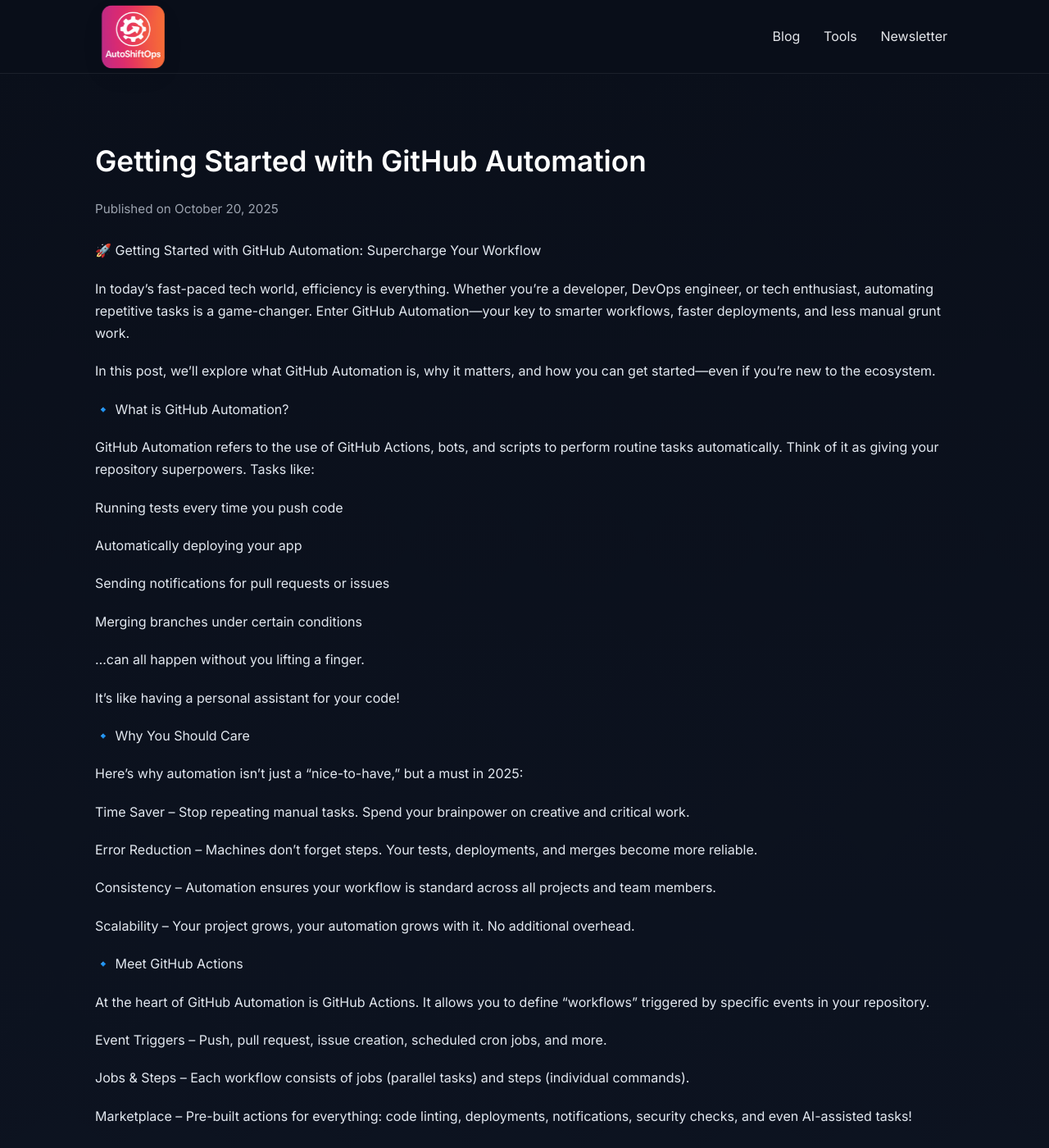
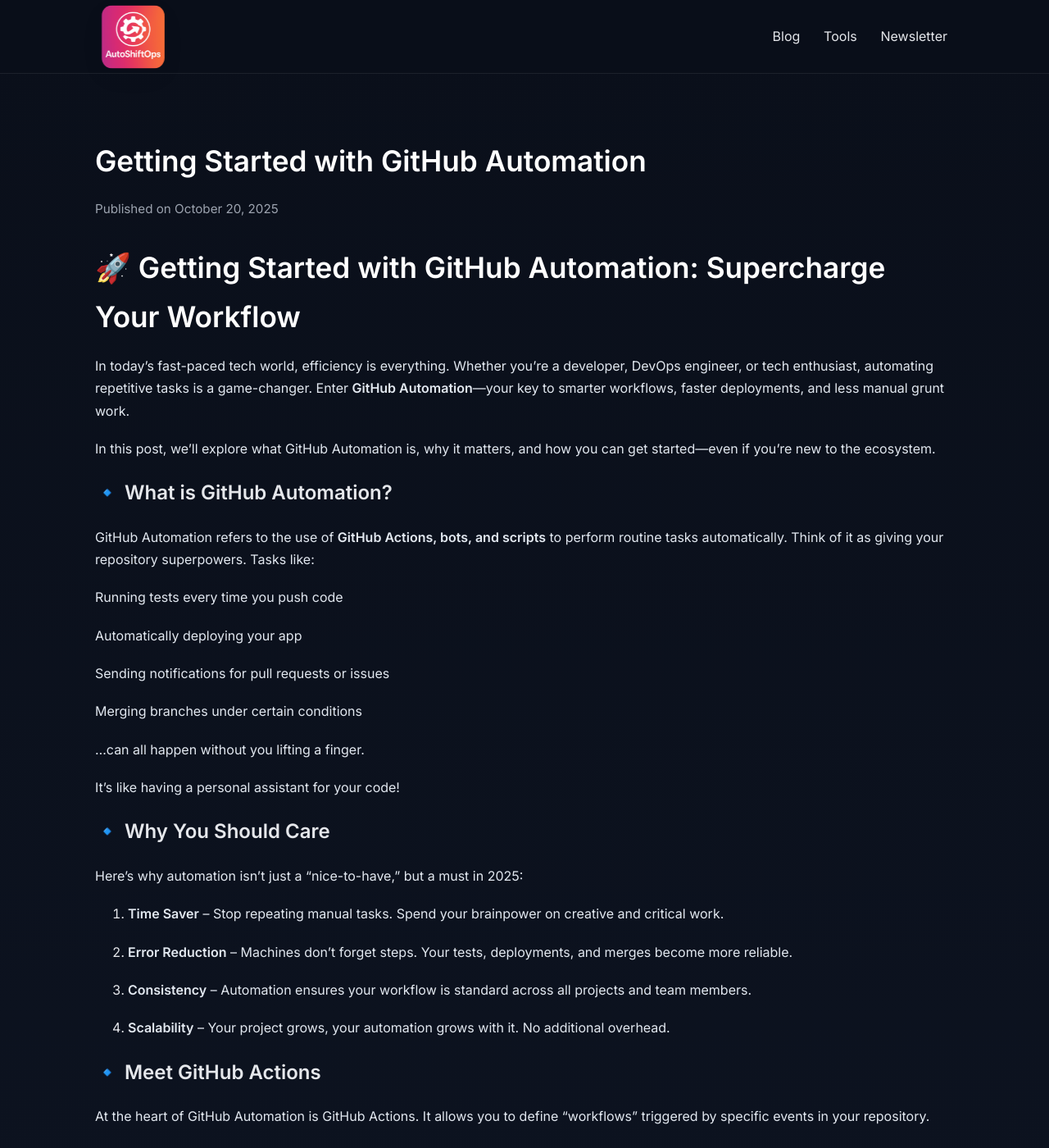
Before and after one commit to AutoShiftOps/autoshiftops.github.io, a Jekyll site: the page built from _posts/2025-10-20-getting-started-with-github-automation.md, in a window 1280 px wide and 1400 px high. Shown: the whole window at 82% size. Built offline with Jekyll 4.4.1, drawn with Linux system fonts in a browser that asks for light colours; some of the changed lines change nothing that is shown; some of the changed text lies outside the part shown.

Commit message:
First post

````diff
--- a/_posts/2025-10-20-getting-started-with-github-automation.md
+++ b/_posts/2025-10-20-getting-started-with-github-automation.md
@@ -2,15 +2,15 @@
 layout: post
 title: 'Getting Started with GitHub Automation'
 ---
-🚀 Getting Started with GitHub Automation: Supercharge Your Workflow
+# 🚀 Getting Started with GitHub Automation: Supercharge Your Workflow
 
-In today’s fast-paced tech world, efficiency is everything. Whether you're a developer, DevOps engineer, or tech enthusiast, automating repetitive tasks is a game-changer. Enter GitHub Automation—your key to smarter workflows, faster deployments, and less manual grunt work.
+In today’s fast-paced tech world, efficiency is everything. Whether you're a developer, DevOps engineer, or tech enthusiast, automating repetitive tasks is a game-changer. Enter <b>GitHub Automation</b>—your key to smarter workflows, faster deployments, and less manual grunt work.
 
 In this post, we’ll explore what GitHub Automation is, why it matters, and how you can get started—even if you’re new to the ecosystem.
 
-🔹 What is GitHub Automation?
+## 🔹 What is GitHub Automation?
 
-GitHub Automation refers to the use of GitHub Actions, bots, and scripts to perform routine tasks automatically. Think of it as giving your repository superpowers. Tasks like:
+GitHub Automation refers to the use of <b>GitHub Actions, bots, and scripts</b> to perform routine tasks automatically. Think of it as giving your repository superpowers. Tasks like:
 
 Running tests every time you push code
 
@@ -24,52 +24,53 @@
 
 It’s like having a personal assistant for your code!
 
-🔹 Why You Should Care
+## 🔹 Why You Should Care
 
 Here’s why automation isn’t just a “nice-to-have,” but a must in 2025:
 
-Time Saver – Stop repeating manual tasks. Spend your brainpower on creative and critical work.
+1. <b>Time Saver</b> – Stop repeating manual tasks. Spend your brainpower on creative and critical work.
 
-Error Reduction – Machines don’t forget steps. Your tests, deployments, and merges become more reliable.
+2. <b>Error Reduction</b> – Machines don’t forget steps. Your tests, deployments, and merges become more reliable.
 
-Consistency – Automation ensures your workflow is standard across all projects and team members.
+3. <b>Consistency</b> – Automation ensures your workflow is standard across all projects and team members.
 
-Scalability – Your project grows, your automation grows with it. No additional overhead.
+4. <b>Scalability</b> – Your project grows, your automation grows with it. No additional overhead.
 
-🔹 Meet GitHub Actions
+## 🔹 Meet GitHub Actions
 
 At the heart of GitHub Automation is GitHub Actions. It allows you to define “workflows” triggered by specific events in your repository.
 
-Event Triggers – Push, pull request, issue creation, scheduled cron jobs, and more.
+- <b>Event Triggers</b> – Push, pull request, issue creation, scheduled cron jobs, and more.
 
-Jobs & Steps – Each workflow consists of jobs (parallel tasks) and steps (individual commands).
+- <b>Jobs & Steps</b> – Each workflow consists of jobs (parallel tasks) and steps (individual commands).
 
-Marketplace – Pre-built actions for everything: code linting, deployments, notifications, security checks, and even AI-assisted tasks!
+- <b>Marketplace</b> – Pre-built actions for everything: code linting, deployments, notifications, security checks, and even AI-assisted tasks!
 
 Example: Automatically run tests on every push to the main branch and deploy to your staging server.
 
-🔹 Getting Started: Step-by-Step
+## 🔹 Getting Started: Step-by-Step
 
 Here’s a simple roadmap to kickstart your GitHub Automation journey:
 
-1️⃣ Identify Repetitive Tasks
+### 1️⃣ Identify Repetitive Tasks
 
 Look for tasks that are routine and error-prone:
 
-Testing code
+- Testing code
 
-Generating documentation
+- Generating documentation
 
-Deploying builds
+- Deploying builds
 
-Code formatting
+- Code formatting
 
-2️⃣ Create Your First Workflow
+### 2️⃣ Create Your First Workflow
 
-Navigate to your repo → Actions tab → New workflow.
+1. Navigate to your repo → Actions tab → New workflow.
 
-Start with a template or from scratch. For example:
+2. Start with a template or from scratch. For example:
 
+```
 name: CI Workflow
 on: [push]
 jobs:
@@ -79,11 +80,11 @@
       - uses: actions/checkout@v3
       - name: Run Tests
         run: npm test
+```
 
+3. Save → Commit → Watch it run automatically on your next push.
 
-Save → Commit → Watch it run automatically on your next push.
-
-3️⃣ Explore Pre-built Actions
+### 3️⃣ Explore Pre-built Actions
 
 GitHub Marketplace has thousands of ready-made actions:
 
@@ -93,29 +94,29 @@
 
 Notifications (Slack, Discord, Email)
 
-4️⃣ Iterate & Improve
+### 4️⃣ Iterate & Improve
 
 Automation is a journey. Monitor workflow logs, optimize steps, and gradually automate more processes.
 
-🔹 Pro Tips for Maximum Impact
+## 🔹 Pro Tips for Maximum Impact
 
-Start Small: Automate one task at a time; avoid overwhelming your workflow.
+- <b>Start Small:</b> Automate one task at a time; avoid overwhelming your workflow.
 
-Use Secrets: Store credentials securely with GitHub Secrets.
+- <b>Use Secrets:</b> Store credentials securely with GitHub Secrets.
 
-Version Control Your Workflows: Keep your .github/workflows folder under version control.
+- <b>Version Control Your Workflows:</b> Keep your .github/workflows folder under version control.
 
-Monitor & Alert: Use notifications to catch workflow failures instantly.
+- <b>Monitor & Alert:</b> Use notifications to catch workflow failures instantly.
 
-🔹 Final Thoughts
+## 🔹 Final Thoughts
 
 GitHub Automation is no longer optional—it’s essential. It turns your code repository into a smart, self-operating engine that saves time, reduces errors, and empowers creativity.
 
 Whether you’re a solo developer or leading a large team, automation lets you focus on innovation, not repetition.
 
-💡 Pro Tip: Start experimenting today with GitHub Actions, and in a month, you’ll wonder how you ever managed without it!
+💡 <b>Pro Tip:</b> Start experimenting today with GitHub Actions, and in a month, you’ll wonder how you ever managed without it!
 
-⚡ Call to Action
+## ⚡ Call to Action
 
 If you found this helpful, share this post with your network, and start automating one workflow today!
 
````
